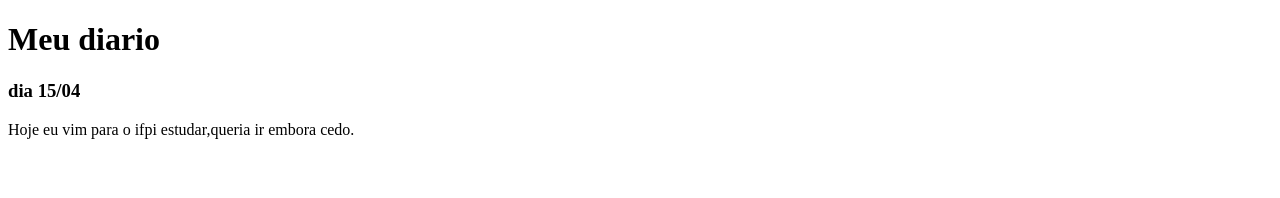
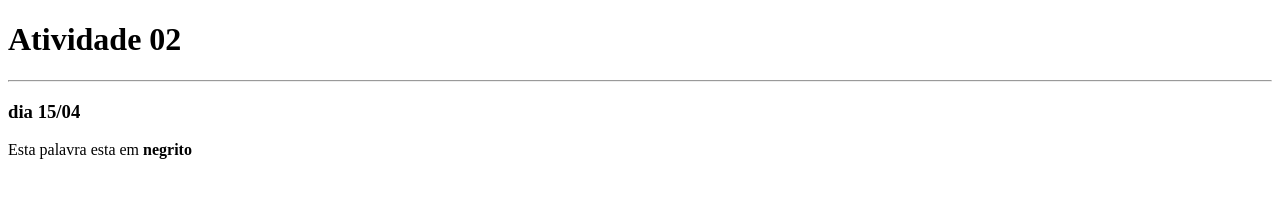
Before and after one commit to Luana-0103/mysitewww1, a plain HTML site: page index.html in a window 1280 px wide. Drawn offline with Linux system fonts and the light colour scheme.

Commit message:
Update index.html

```diff
--- a/index.html
+++ b/index.html
@@ -1,14 +1,14 @@
 <!DOCTYPE html>
 <html>
   <head>
-    <title> Meu site pessoal</title>
+    <title>Atividade 02</title>
   </head>
   <body>
 
-  <h1> Meu diario</h1>
+  <h1> Atividade 02</h1> <hr/>
   <h3>dia 15/04</h3>
   <p>
-    Hoje eu vim para o ifpi estudar,queria ir embora cedo.
+    Esta palavra esta em <b> negrito
   </p>
  </body>
 </html>
```
